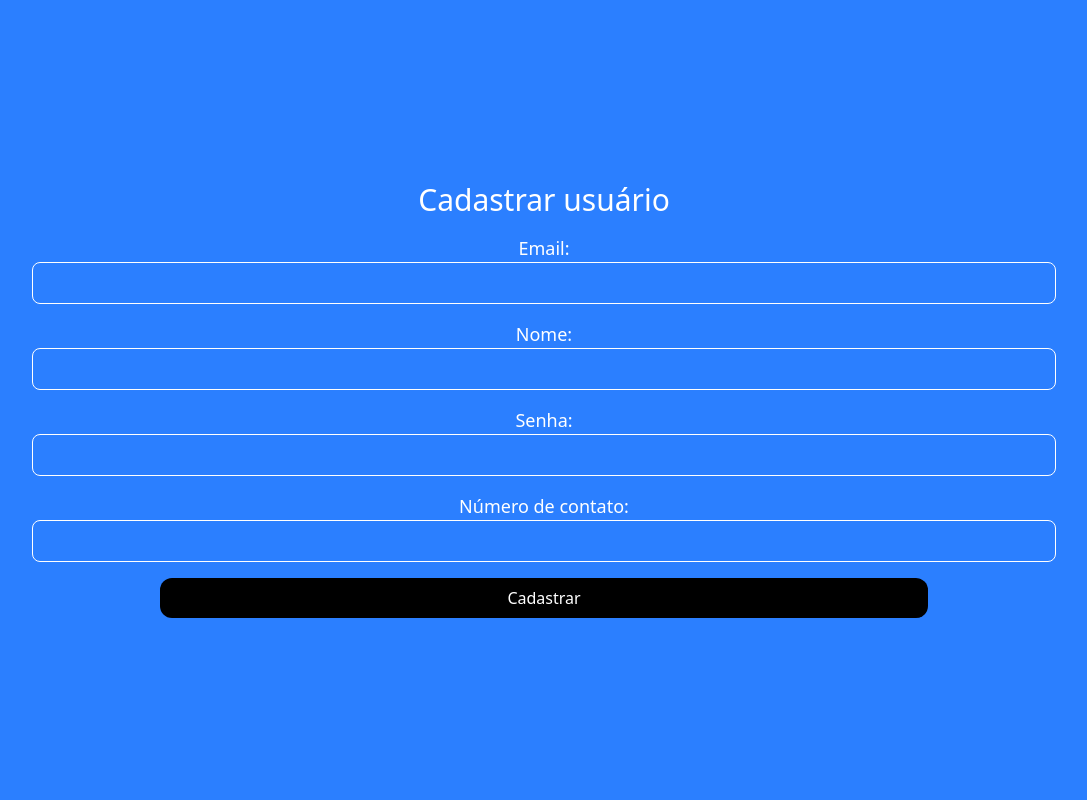
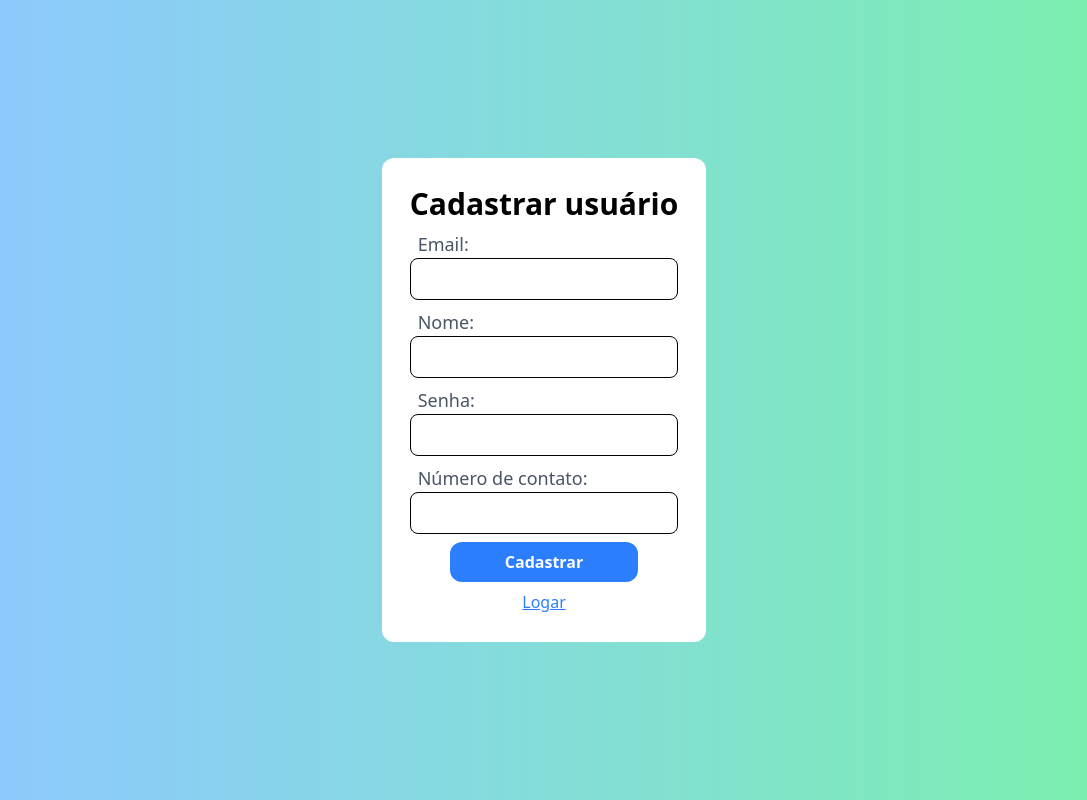
Before and after one commit to LIKITO1/gerenciador-de-contatos, a React (Vite) app: page /cadastro in a window 1280 px wide. Shown: the whole page, without its empty margins (96-1183 px from the left). Built offline with nearby package versions, Linux system fonts and the light colour scheme.

Commit message:
Melhorando o visual

```diff
--- a/src/App.jsx
+++ b/src/App.jsx
@@ -1,7 +1,7 @@
 import './App.css'
 import Card from "./components/layouts/Card"
 import {useState} from "react"
-import {useNavigate} from "react-router-dom"
+import {useNavigate,Link} from "react-router-dom"
 function App() {
   const [email,setEmail]=useState("")
   const [senha,setSenha]=useState("")
@@ -34,21 +34,24 @@ function App() {
 }
   return (
     <>
-      <form onSubmit={logar} className="absolute w-full h-full bg-linear-to-l from-blue-300 to-green-300 flex flex-col gap-10">
-          <h1 className="mt-20 text-4xl flex items-center justify-center">Login</h1>
-          <div className="flex flex-col">
-          <label className="items-center justify-center flex">Email:</label>
-          <input type="email" className="border w-[75%] mx-auto outline-none p-1" onChange={(e)=>setEmail(e.target.value)} required/>
+    <div className="absolute w-full h-full bg-linear-to-r from-green-300 to-blue-300 flex items-center justify-center">
+      <form onSubmit={logar} className="bg-white py-5 rounded-2xl h-[80%] w-[90%] flex flex-col gap-7">
+          <h1 className="text-3xl font-bold text-center">Login</h1>
+          <div className="flex flex-col px-5 gap-1">
+          <label className="text-gray-600 text-lg px-2">Email:</label>
+          <input type="email" className="border rounded-xl p-2 outline-blue-500" onChange={(e)=>setEmail(e.target.value)} required/>
           </div>
-          <div className="flex flex-col">
-          <label className="flex items-center justify-center">Senha:</label>
-          <input type="password" className="border w-[75%] mx-auto outline-none p-1" onChange={(e)=>setSenha(e.target.value)} required/>
+          <div className="flex flex-col px-5 gap-1">
+          <label className="text-gray-600 text-lg px-2">Senha:</label>
+          <input type="password" className="border rounded-xl outline-blue-500 p-2" onChange={(e)=>setSenha(e.target.value)} required/>
           </div>
-          <button className="bg-blue-400 h-10 w-[60%] mx-auto rounded-xl font-semibold" type="submit">Logar</button>
+          <button className="bg-blue-500 h-10 w-[80%] mx-auto rounded-xl text-white font-semibold" type="submit">Logar</button>
+          <Link to="/cadastro" className="text-center text-blue-500 underline">Cadastrar</Link>
       </form>
       {msg&&msg!=""&&(
         <Card msg={msg} tipo={tipoMsg} key={cardId}/>
       )}
+      </div>
     </>
   )
 }
--- a/src/components/pages/Cadastro.jsx
+++ b/src/components/pages/Cadastro.jsx
@@ -1,5 +1,5 @@
 import {useState} from "react"
-import {useNavigate} from "react-router-dom"
+import {useNavigate,Link} from "react-router-dom"
 import Card from "../layouts/Card"
 function Cadastro(){
     const navigate=useNavigate()
@@ -34,29 +34,32 @@ function Cadastro(){
     }
     return(
         <>
-            <form onSubmit={cadastrar} className="absolute flex flex-col w-full h-full bg-blue-500 gap-4 items-center justify-center text-white">
-                <h1 className="w-full flex items-center justify-center text-3xl">Cadastrar usuário</h1>
-                <div className="flex flex-col w-full items-center justify-center">
-                <label className="text-lg">Email:</label>
-                <input type="email" className="p-2 outline-none border w-[80%] rounded-lg" onChange={(e)=>setEmail(e.target.value)} required/>
+        <div className="absolute flex w-full h-full bg-linear-to-l from-green-300 to-blue-300 gap-4 items-center justify-center">
+            <form onSubmit={cadastrar} className="bg-white p-7 rounded-xl flex flex-col gap-2">
+                <h1 className="w-full text-center text-3xl font-bold">Cadastrar usuário</h1>
+                <div className="flex flex-col w-full">
+                <label className="text-lg text-gray-600 px-2">Email:</label>
+                <input type="email" className="p-2 outline-blue-500 border rounded-lg" onChange={(e)=>setEmail(e.target.value)} required/>
                 </div>
-                <div className="flex flex-col w-full items-center justify-center">
-                    <label className="text-lg">Nome:</label>
-                    <input type="text" className="p-2 outline-none border w-[80%] rounded-lg" onChange={(e)=>setNome(e.target.value)} required/>
+                <div className="flex flex-col w-full">
+                    <label className="text-lg text-gray-600 px-2">Nome:</label>
+                    <input type="text" className="p-2 outline-blue-500 border rounded-lg" onChange={(e)=>setNome(e.target.value)} required/>
                 </div>
-                <div className="flex flex-col w-full items-center justify-center">
-                    <label className="text-lg">Senha:</label>
-                    <input type="password" className="p-2 outline-none border w-[80%] rounded-lg" onChange={(e)=>setSenha(e.target.value)} required/>
+                <div className="flex flex-col w-full">
+                    <label className="text-lg text-gray-600 px-2">Senha:</label>
+                    <input type="password" className="p-2 outline-blue-500 border rounded-lg" onChange={(e)=>setSenha(e.target.value)} required/>
                 </div>
-                <div className="flex flex-col w-full items-center justify-center">
-                    <label className="text-lg">Número de contato:</label>
-                    <input type="number" className="p-2 outline-none border w-[80%] rounded-lg" onChange={(e)=>setNumero(e.target.value)} required/>
+                <div className="flex flex-col w-full">
+                    <label className="text-lg text-gray-600 px-2">Número de contato:</label>
+                    <input type="number" className="p-2 outline-blue-500 border rounded-lg" onChange={(e)=>setNumero(e.target.value)} required/>
                 </div>
-                <button className="p-2 bg-black text-white w-[60%] rounded-xl" type="submit">Cadastrar</button>
+                <button className="p-2 bg-blue-500 text-white w-[70%] rounded-xl font-semibold mx-auto" type="submit">Cadastrar</button>
+                <Link to="/" className="text-center text-blue-500 underline">Logar</Link>
             </form>
             {msg&&msg!=""&&(
                 <Card msg={msg} tipo={tipo} key={cardId}/>
             )}
+            </div>
         </>
     )
 }
--- a/src/components/pages/List.jsx
+++ b/src/components/pages/List.jsx
@@ -5,6 +5,20 @@ function List(){
     const [lista,setLista]=useState([])
     const [msg,setMsg]=useState("")
     const [tipoMsg,setTipoMsg]=useState("")
+    async function apagar(valor){
+        await fetch("http://localhost:8080/delete",{
+            method:"DELETE",
+            headers:{
+                "Content-Type":"application/json"
+            },body:JSON.stringify({id_people:valor,id_user:localStorage.getItem("id_user")})
+        }).then((response)=>response.json()).then((res)=>{
+            setMsg(res.msg)
+            setTipoMsg(res.tipo)
+            setTimeout(()=>{
+                window.location.reload()
+            },1500)
+        })
+    }
     useEffect(()=>{
         async function requisitar(){
             await fetch("http://localhost:8080/api",{
@@ -33,7 +47,7 @@ function List(){
                             <div className="text-lg font-bold">Nome:{valor?.nome}</div>
                             <div className="text-sm font-semibold text-gray-600">Número:{valor?.numero}</div>
                         </div>
-                        <button className="bg-red-500 text-sm py-1 px-3 rounded-xl font-semibold text-white">Apagar</button>
+                        <button className="bg-red-500 text-sm py-1 px-3 rounded-xl font-semibold text-white" onClick={()=>{apagar(valor?._id)}}>Apagar</button>
                     </div>
                 )))}
                 {!lista&&(
--- a/src/components/pages/Register.jsx
+++ b/src/components/pages/Register.jsx
@@ -25,18 +25,18 @@ function Register(){
     return(
         <>
         <Menu selecionado="register"/>
-            <div className="bg-blue-500 w-full h-dvh">
-                <form className="w-full p-[8%] flex flex-col gap-10" onSubmit={adicionar}>
-                    <h1 className="text-4xl text-white flex items-center justify-center mt-6">Adicionar Contato</h1>
-                    <div className="flex flex-col items-center justify-center text-white">
-                    <label className="mb-2 text-lg">Nome:</label>
-                    <input type="text" className="border-white border-2 outline-none p-2 w-full rounded-xl" onChange={(e)=>setNome(e.target.value)} required/>
+            <div className="bg-blue-800 w-full h-full py-10 flex items-center justify-center">
+                <form className=" w-[90%] p-[8%] flex flex-col gap-5 bg-blue-400 rounded-xl" onSubmit={adicionar}>
+                    <h1 className="text-3xl text-center font-bold text-white">Adicionar Contato</h1>
+                    <div className="flex flex-col gap-1">
+                    <label className="text-lg text-white px-2">Nome:</label>
+                    <input type="text" className=" bg-white outline-none p-2 w-full rounded-xl" onChange={(e)=>setNome(e.target.value)} required/>
                     </div>
-                    <div className="flex flex-col items-center justify-center text-white">
-                    <label className="mb-2 text-lg">Número do contato:</label>
-                    <input type="number" className="border-white border-2 outline-none p-2 w-full rounded-xl" onChange={(e)=>setNumero(e.target.value)} required/>
+                    <div className="flex flex-col gap-1">
+                    <label className="text-lg text-white px-2">Número do contato:</label>
+                    <input type="number" className=" bg-white outline-none p-2 w-full rounded-xl" onChange={(e)=>setNumero(e.target.value)} required/>
                     </div>
-                    <button className="bg-black text-white p-3 rounded-2xl m-auto w-[60%]" type="submit">Adicionar</button>
+                    <button className="bg-blue-800 text-white p-3 rounded-2xl m-auto w-[60%] font-bold" type="submit">Adicionar</button>
                 </form>
             </div>
             {msg&&msg!=""&&(
```
